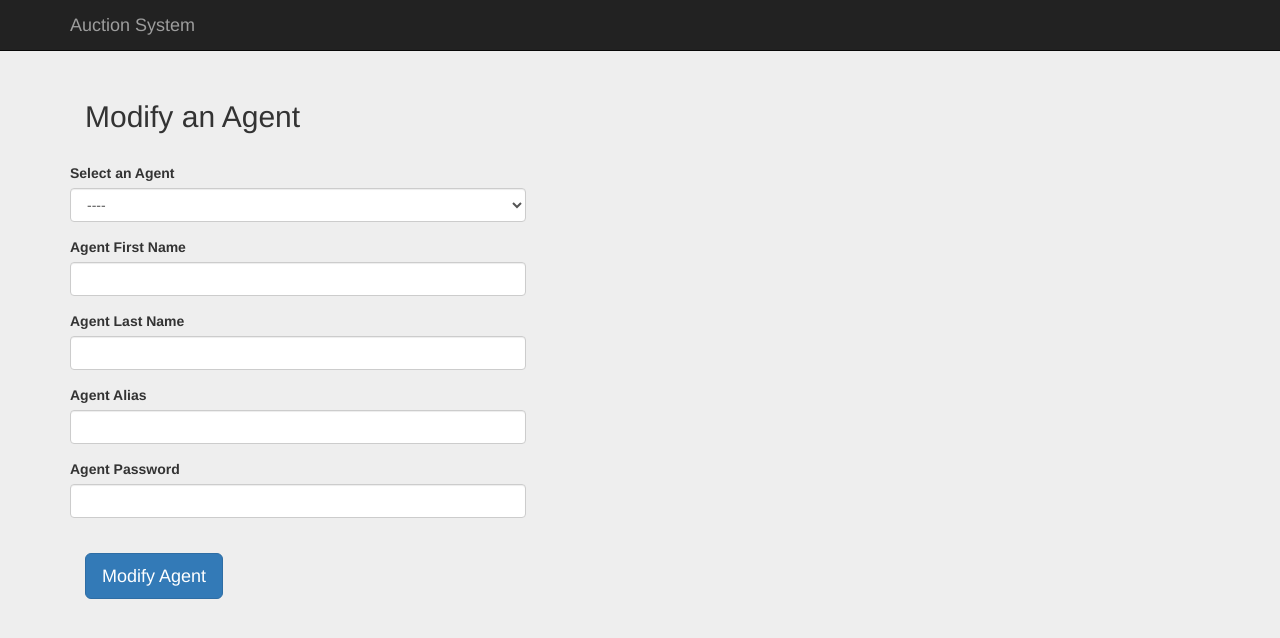
After one commit to joshuamataaraya/AuctionSystem, a Flask app: page /modifyAgent in a window 1280 px wide. The commit adds this page. Shown: the top 638 px of the page. Run offline with Flask 2, Linux system fonts and the light colour scheme; some libraries are stand-ins or nearby versions.

Commit message:
added more page layouts

```diff
--- a/pythonClient/main.py
+++ b/pythonClient/main.py
@@ -13,8 +13,32 @@ def login():
 def newListing():
     return render_template('newListing.html')
 
+
+#Agent stuff
+@app.route("/newAgent")
+def newAgent():
+    return render_template('newAgent.html')
+
+@app.route("/modifyAgent")
+def modifyAgent():
+    return render_template('modifyAgent.html')
+
+@app.route("/reactivateAgent")
+def reactivateAgent():
+    return render_template('reactivateAgent.html')
+
+@app.route("/suspendAgent")
+def suspendAgent():
+    return render_template('suspendAgent.html')
+
+#Listing stuff
+@app.route("/showListings")
+def showListings():
+    return render_template('showListings.html')
+
+
 if __name__ == "__main__":
     sqlCon = SQLConnection("autionDB", 'user', "123")
-    con = sqlCon.connect()
+    #con = sqlCon.connect()
     app.debug = True    #auto refresh
     app.run()
--- a/pythonClient/static/css/basestyle.css
+++ b/pythonClient/static/css/basestyle.css
@@ -63,9 +63,11 @@ body {
   margin-bottom: -1px;
   border-bottom-right-radius: 0;
   border-bottom-left-radius: 0;
+  min-width: 300px;
 }
 .form-signin input[type="password"] {
   margin-bottom: 10px;
   border-top-left-radius: 0;
   border-top-right-radius: 0;
+  min-width: 300px;
 }
--- a/pythonClient/templates/login.html
+++ b/pythonClient/templates/login.html
@@ -4,9 +4,9 @@
 {% block content %}
 <form class="form-signin">
   <h2 class="form-signin-heading">Please sign in</h2>
-  <label for="inputEmail" class="sr-only">Email address</label>
-  <input type="email" id="inputEmail" class="form-control" placeholder="Email address" required autofocus>
-  <label for="inputPassword" class="sr-only">Password</label>
+
+  <input type="email" id="inputEmail" class="form-control" placeholder="Alias" required autofocus>
+
   <input type="password" id="inputPassword" class="form-control" placeholder="Password" required>
   <button class="btn btn-lg btn-primary btn-block" type="submit">Sign in</button>
 </form>
--- /dev/null
+++ b/pythonClient/templates/modifyAgent.html
@@ -0,0 +1,38 @@
+<!DOCTYPE html> {% extends "layout.html" %} {% block content %}
+<form class="form-horizontal" role="form" autocomplete="off">
+
+  <h2>Modify an Agent</h2>
+  <br>
+
+  <div class="form-group">
+    <label for="comment"> Select an Agent</label>
+    <select class="form-control" name="agentSelect">
+      <option>----</option>
+    </select>
+  </div>
+
+  <div class="form-group">
+    <label for="usr">Agent First Name</label>
+    <input type="text" class="form-control" name="agentFirstName">
+  </div>
+
+  <div class="form-group">
+    <label for="usr">Agent Last Name</label>
+    <input type="text" class="form-control" name="agentLastName">
+  </div>
+
+  <div class="form-group">
+    <label for="usr">Agent Alias</label>
+    <input type="text" class="form-control" autocomplete="off" name="agentAlias">
+  </div>
+
+  <div class="form-group">
+    <label for="usr">Agent Password</label>
+    <input type="password" class="form-control" autocomplete="off" name="agentPassword">
+  </div>
+
+  <br>
+  <button class="btn btn-lg btn-primary" type="submit">Modify Agent</button>
+
+</form>
+{% endblock %}
```
Also changed, not shown: pythonClient/templates/newAgent.html (added, +31 -0 lines), pythonClient/templates/reactivateAgent.html (added, +18 -0 lines), pythonClient/templates/showListings.html (added, +25 -0 lines), pythonClient/templates/suspendAgent.html (added, +18 -0 lines).
